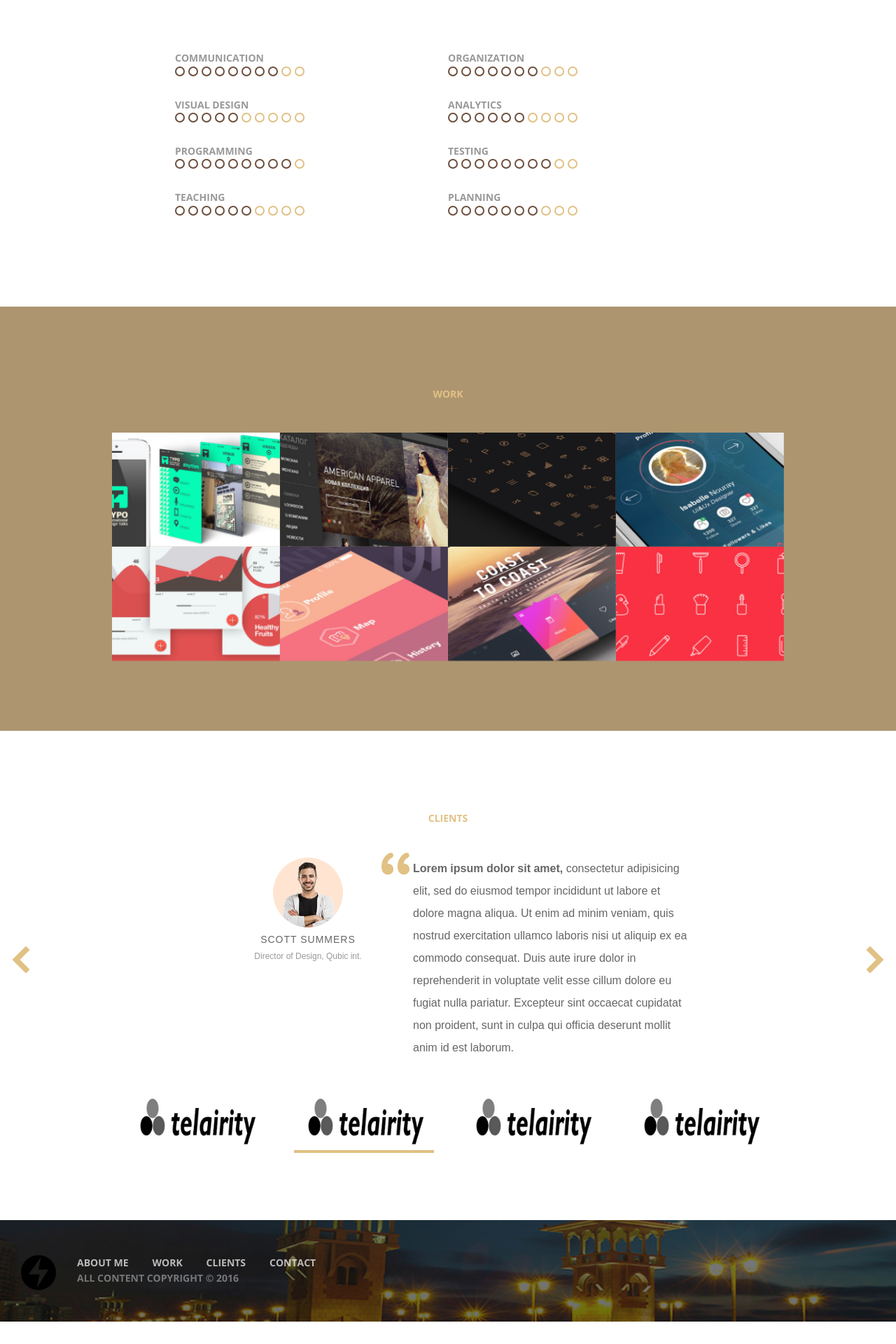
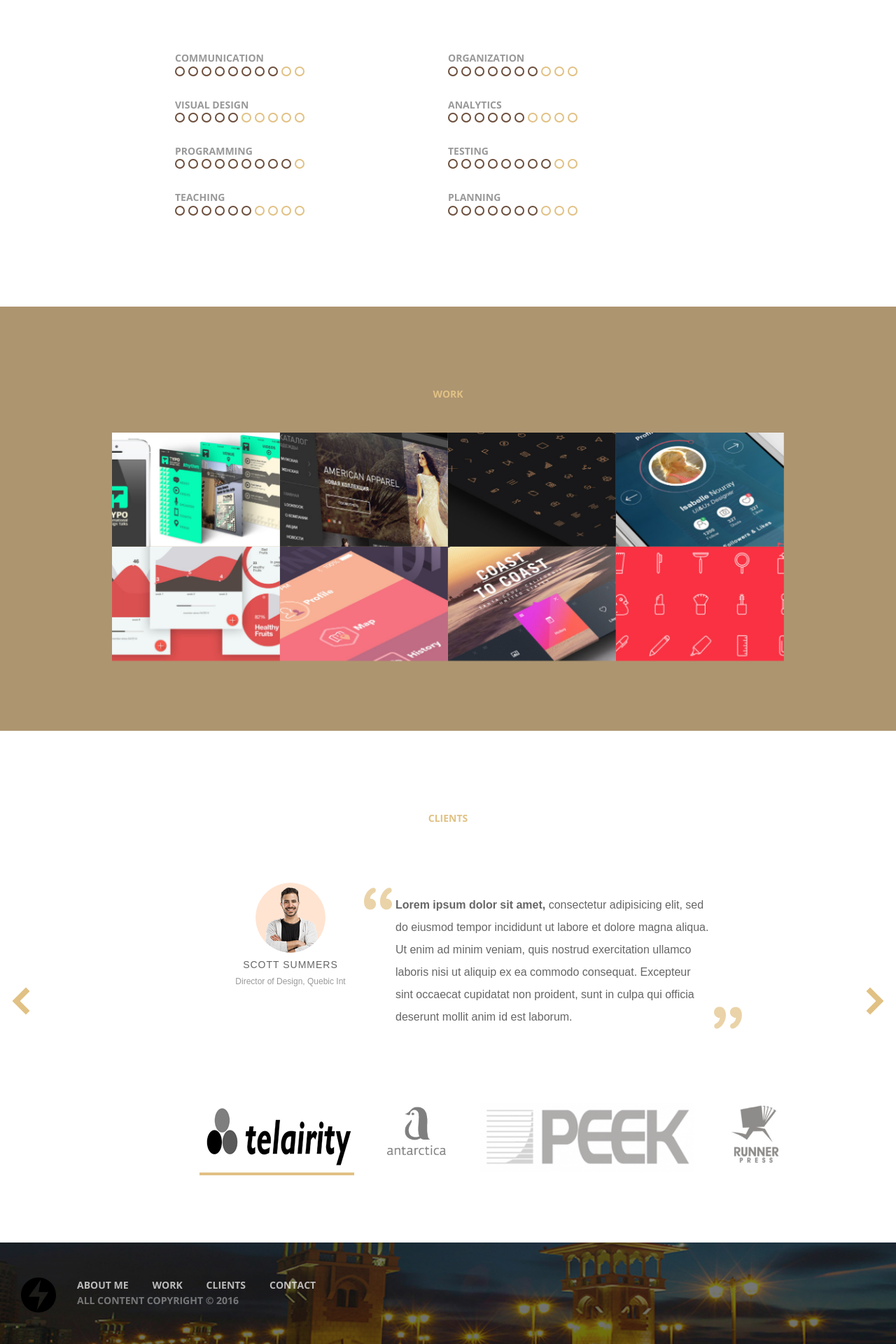
Before and after one commit to MAshrafM/DevTips_Projects, a Jekyll site: the page built from 1.res_web/index.html, in a window 1280 px wide. Shown: the part 1394-3314 px from the top of the page at 70% size. Built offline with Jekyll 4.4.1, drawn with Linux system fonts in a browser that asks for light colours; before the commit the page ends 3282 px from its top, so only the background shows below that.

Commit message:
clients script and media query

```diff
--- a/1.res_web/_includes/clients.html
+++ b/1.res_web/_includes/clients.html
@@ -1,29 +1,40 @@
 <section class="client-section">
   <h3 id="clients">Clients</h3>
+
+  <div class="clients-mobile-nav">
+    {% for client in site.data.portfolio.clients %}
+      <span></span>
+    {% endfor %}
+  </div>
+
 
   <div class="clients-controls">
     <div class="control-next">{% include icons/icon-arrow-next.html %}</div>
     <div class="control-prev">{% include icons/icon-arrow-prev.html %}</div>
   </div>
   <div class="clients-belt">
+    {% for client in site.data.portfolio.clients %}
     <div class="client-unit">
       <div class="client-face">
-        <img src="assets/img/clients/f1.png" alt="face" />
-        <strong class="client-name">Scott Summers</strong>
-        <em class="client-title">Director of Design, Qubic int.</em>
+        <img src="assets/img/clients/{{ client.avatar }}" alt="face" />
+        <strong class="client-name">{{ client.name }}</strong>
+        <em class="client-title">{{ client.title }}</em>
       </div>
       <div class="client-content">
         <div class="client-quote">
           {% include icons/icon-quote.html %}
         </div>
-        <strong>Lorem ipsum dolor sit amet,</strong> consectetur adipisicing elit, sed do eiusmod tempor incididunt ut labore et dolore magna aliqua. Ut enim ad minim veniam, quis nostrud exercitation ullamco laboris nisi ut aliquip ex ea commodo consequat. Duis aute irure dolor in reprehenderit in voluptate velit esse cillum dolore eu fugiat nulla pariatur. Excepteur sint occaecat cupidatat non proident, sunt in culpa qui officia deserunt mollit anim id est laborum.
+        {{client.quote}}
+        <div class="client-quote-close">
+          {% include icons/icon-quote-close.html %}
+        </div>
       </div>
     </div>
+    {% endfor %}
   </div>
   <div class="clients-logo">
-    <div class="client-logo"> </div>
-    <div class="client-logo active-client"> </div>
-    <div class="client-logo"> </div>
-    <div class="client-logo"> </div>
+    {% for client in site.data.portfolio.clients %}
+      <img class="client-logo" src="assets/img/clients/{{ client.logo}}" />
+    {% endfor %}
   </div>
 </section>
--- /dev/null
+++ b/1.res_web/_includes/icons/icon-quote-close.html
@@ -0,0 +1,11 @@
+<?xml version="1.0" encoding="utf-8"?>
+<!-- Generator: Adobe Illustrator 19.0.0, SVG Export Plug-In . SVG Version: 6.00 Build 0)  -->
+<svg version="1.1" id="Layer_1" xmlns="http://www.w3.org/2000/svg" xmlns:xlink="http://www.w3.org/1999/xlink" x="0px" y="0px"
+ style="enable-background:new 0 0 40 40;" xml:space="preserve">
+<path id="XMLID_3_" d="M29.5,24c-1.1,1.4-2.5,2.5-4.4,3.5c-1.4,0.7-2,1.9-2,3.4c0,1,0.3,1.9,0.9,2.5c0.6,0.7,1.5,1,2.6,1
+	c1.7,0,3.6-0.9,5.7-2.6c2.1-1.8,3.9-4.1,5.4-7.1c1.5-3,2.2-6.2,2.2-9.6c0-3.7-0.9-6.6-2.5-8.7c-1.7-2-3.8-3-6.3-3
+	c-2.3,0-4.3,0.7-5.9,2.2C23.7,7,22.9,8.8,22.9,11c0,2.3,0.8,4.1,2.4,5.6c1.6,1.5,3.4,2.3,5.3,2.3l0.7,0C31.2,21,30.6,22.7,29.5,24z
+	 M6.6,24c-1,1.3-2.4,2.5-4.3,3.6c-1.4,0.7-2,1.8-2,3.4c0,1.1,0.3,1.9,0.9,2.6c0.6,0.6,1.5,1,2.6,1C5,34.5,6.5,34,8,33
+	c1.6-1,3-2.4,4.4-4.2c1.4-1.8,2.5-3.8,3.3-6.2c0.9-2.4,1.3-4.9,1.3-7.5c0-3.7-0.8-6.6-2.5-8.7c-1.7-2.1-3.8-3.1-6.4-3.1
+	c-2.3,0-4.3,0.8-5.9,2.2C0.8,7.1,0,8.9,0,11.1c0,2.3,0.8,4.1,2.4,5.6C4,18.2,5.7,19,7.7,19l0.7,0C8.1,21,7.6,22.7,6.6,24z"/>
+</svg>
--- /dev/null
+++ b/1.res_web/assets/css/1-tools/_skew.scss
@@ -0,0 +1,73 @@
+
+
+%skew_anime {
+  width: 100%;
+  -webkit-animation: animation 800ms linear both;
+  animation: animation 800ms linear both;
+}
+
+/* Generated with Bounce.js. Edit at http://goo.gl/5JkmzN */
+
+
+
+.animation-target {
+  -webkit-animation: animation 800ms linear both;
+  animation: animation 800ms linear both;
+}
+
+/* Generated with Bounce.js. Edit at http://goo.gl/1FNoJW */
+
+
+
+.animation-target {
+  -webkit-animation: animation 800ms linear both;
+  animation: animation 800ms linear both;
+}
+
+/* Generated with Bounce.js. Edit at http://goo.gl/2EHEsI */
+
+@-webkit-keyframes animation {
+  0% { -webkit-transform: matrix3d(0, 0, 0, 0, 0, 0, 0, 0, 0, 0, 1, 0, 0, 0, 0, 1); transform: matrix3d(0, 0, 0, 0, 0, 0, 0, 0, 0, 0, 1, 0, 0, 0, 0, 1); }
+  3% { -webkit-transform: matrix3d(0.323, 0.092, 0, 0, 0.061, 0.323, 0, 0, 0, 0, 1, 0, 0, 0, 0, 1); transform: matrix3d(0.323, 0.092, 0, 0, 0.061, 0.323, 0, 0, 0, 0, 1, 0, 0, 0, 0, 1); }
+  4.5% { -webkit-transform: matrix3d(0.485, 0.167, 0, 0, 0.109, 0.485, 0, 0, 0, 0, 1, 0, 0, 0, 0, 1); transform: matrix3d(0.485, 0.167, 0, 0, 0.109, 0.485, 0, 0, 0, 0, 1, 0, 0, 0, 0, 1); }
+  6.01% { -webkit-transform: matrix3d(0.635, 0.229, 0, 0, 0.149, 0.635, 0, 0, 0, 0, 1, 0, 0, 0, 0, 1); transform: matrix3d(0.635, 0.229, 0, 0, 0.149, 0.635, 0, 0, 0, 0, 1, 0, 0, 0, 0, 1); }
+  9.01% { -webkit-transform: matrix3d(0.88, 0.276, 0, 0, 0.181, 0.88, 0, 0, 0, 0, 1, 0, 0, 0, 0, 1); transform: matrix3d(0.88, 0.276, 0, 0, 0.181, 0.88, 0, 0, 0, 0, 1, 0, 0, 0, 0, 1); }
+  11.92% { -webkit-transform: matrix3d(1.035, 0.234, 0, 0, 0.155, 1.035, 0, 0, 0, 0, 1, 0, 0, 0, 0, 1); transform: matrix3d(1.035, 0.234, 0, 0, 0.155, 1.035, 0, 0, 0, 0, 1, 0, 0, 0, 0, 1); }
+  13.51% { -webkit-transform: matrix3d(1.087, 0.193, 0, 0, 0.128, 1.087, 0, 0, 0, 0, 1, 0, 0, 0, 0, 1); transform: matrix3d(1.087, 0.193, 0, 0, 0.128, 1.087, 0, 0, 0, 0, 1, 0, 0, 0, 0, 1); }
+  17.74% { -webkit-transform: matrix3d(1.139, 0.083, 0, 0, 0.055, 1.139, 0, 0, 0, 0, 1, 0, 0, 0, 0, 1); transform: matrix3d(1.139, 0.083, 0, 0, 0.055, 1.139, 0, 0, 0, 0, 1, 0, 0, 0, 0, 1); }
+  17.92% { -webkit-transform: matrix3d(1.139, 0.079, 0, 0, 0.052, 1.139, 0, 0, 0, 0, 1, 0, 0, 0, 0, 1); transform: matrix3d(1.139, 0.079, 0, 0, 0.052, 1.139, 0, 0, 0, 0, 1, 0, 0, 0, 0, 1); }
+  23.65% { -webkit-transform: matrix3d(1.094, -0.002, 0, 0, -0.001, 1.094, 0, 0, 0, 0, 1, 0, 0, 0, 0, 1); transform: matrix3d(1.094, -0.002, 0, 0, -0.001, 1.094, 0, 0, 0, 0, 1, 0, 0, 0, 0, 1); }
+  29.03% { -webkit-transform: matrix3d(1.032, -0.017, 0, 0, -0.011, 1.032, 0, 0, 0, 0, 1, 0, 0, 0, 0, 1); transform: matrix3d(1.032, -0.017, 0, 0, -0.011, 1.032, 0, 0, 0, 0, 1, 0, 0, 0, 0, 1); }
+  29.47% { -webkit-transform: matrix3d(1.028, -0.017, 0, 0, -0.011, 1.028, 0, 0, 0, 0, 1, 0, 0, 0, 0, 1); transform: matrix3d(1.028, -0.017, 0, 0, -0.011, 1.028, 0, 0, 0, 0, 1, 0, 0, 0, 0, 1); }
+  34.63% { -webkit-transform: matrix3d(0.994, -0.012, 0, 0, -0.008, 0.994, 0, 0, 0, 0, 1, 0, 0, 0, 0, 1); transform: matrix3d(0.994, -0.012, 0, 0, -0.008, 0.994, 0, 0, 0, 0, 1, 0, 0, 0, 0, 1); }
+  40.14% { -webkit-transform: matrix3d(0.985, -0.004, 0, 0, -0.003, 0.985, 0, 0, 0, 0, 1, 0, 0, 0, 0, 1); transform: matrix3d(0.985, -0.004, 0, 0, -0.003, 0.985, 0, 0, 0, 0, 1, 0, 0, 0, 0, 1); }
+  52.93% { -webkit-transform: matrix3d(0.998, 0.001, 0, 0, 0.001, 0.998, 0, 0, 0, 0, 1, 0, 0, 0, 0, 1); transform: matrix3d(0.998, 0.001, 0, 0, 0.001, 0.998, 0, 0, 0, 0, 1, 0, 0, 0, 0, 1); }
+  62.36% { -webkit-transform: matrix3d(1.002, 0, 0, 0, 0, 1.002, 0, 0, 0, 0, 1, 0, 0, 0, 0, 1); transform: matrix3d(1.002, 0, 0, 0, 0, 1.002, 0, 0, 0, 0, 1, 0, 0, 0, 0, 1); }
+  76.39% { -webkit-transform: matrix3d(1, 0, 0, 0, 0, 1, 0, 0, 0, 0, 1, 0, 0, 0, 0, 1); transform: matrix3d(1, 0, 0, 0, 0, 1, 0, 0, 0, 0, 1, 0, 0, 0, 0, 1); }
+  84.68% { -webkit-transform: matrix3d(1, 0, 0, 0, 0, 1, 0, 0, 0, 0, 1, 0, 0, 0, 0, 1); transform: matrix3d(1, 0, 0, 0, 0, 1, 0, 0, 0, 0, 1, 0, 0, 0, 0, 1); }
+  93.75% { -webkit-transform: matrix3d(1, 0, 0, 0, 0, 1, 0, 0, 0, 0, 1, 0, 0, 0, 0, 1); transform: matrix3d(1, 0, 0, 0, 0, 1, 0, 0, 0, 0, 1, 0, 0, 0, 0, 1); }
+  100% { -webkit-transform: matrix3d(1, 0, 0, 0, 0, 1, 0, 0, 0, 0, 1, 0, 0, 0, 0, 1); transform: matrix3d(1, 0, 0, 0, 0, 1, 0, 0, 0, 0, 1, 0, 0, 0, 0, 1); }
+}
+
+@keyframes animation {
+  0% { -webkit-transform: matrix3d(0, 0, 0, 0, 0, 0, 0, 0, 0, 0, 1, 0, 0, 0, 0, 1); transform: matrix3d(0, 0, 0, 0, 0, 0, 0, 0, 0, 0, 1, 0, 0, 0, 0, 1); }
+  3% { -webkit-transform: matrix3d(0.323, 0.092, 0, 0, 0.061, 0.323, 0, 0, 0, 0, 1, 0, 0, 0, 0, 1); transform: matrix3d(0.323, 0.092, 0, 0, 0.061, 0.323, 0, 0, 0, 0, 1, 0, 0, 0, 0, 1); }
+  4.5% { -webkit-transform: matrix3d(0.485, 0.167, 0, 0, 0.109, 0.485, 0, 0, 0, 0, 1, 0, 0, 0, 0, 1); transform: matrix3d(0.485, 0.167, 0, 0, 0.109, 0.485, 0, 0, 0, 0, 1, 0, 0, 0, 0, 1); }
+  6.01% { -webkit-transform: matrix3d(0.635, 0.229, 0, 0, 0.149, 0.635, 0, 0, 0, 0, 1, 0, 0, 0, 0, 1); transform: matrix3d(0.635, 0.229, 0, 0, 0.149, 0.635, 0, 0, 0, 0, 1, 0, 0, 0, 0, 1); }
+  9.01% { -webkit-transform: matrix3d(0.88, 0.276, 0, 0, 0.181, 0.88, 0, 0, 0, 0, 1, 0, 0, 0, 0, 1); transform: matrix3d(0.88, 0.276, 0, 0, 0.181, 0.88, 0, 0, 0, 0, 1, 0, 0, 0, 0, 1); }
+  11.92% { -webkit-transform: matrix3d(1.035, 0.234, 0, 0, 0.155, 1.035, 0, 0, 0, 0, 1, 0, 0, 0, 0, 1); transform: matrix3d(1.035, 0.234, 0, 0, 0.155, 1.035, 0, 0, 0, 0, 1, 0, 0, 0, 0, 1); }
+  13.51% { -webkit-transform: matrix3d(1.087, 0.193, 0, 0, 0.128, 1.087, 0, 0, 0, 0, 1, 0, 0, 0, 0, 1); transform: matrix3d(1.087, 0.193, 0, 0, 0.128, 1.087, 0, 0, 0, 0, 1, 0, 0, 0, 0, 1); }
+  17.74% { -webkit-transform: matrix3d(1.139, 0.083, 0, 0, 0.055, 1.139, 0, 0, 0, 0, 1, 0, 0, 0, 0, 1); transform: matrix3d(1.139, 0.083, 0, 0, 0.055, 1.139, 0, 0, 0, 0, 1, 0, 0, 0, 0, 1); }
+  17.92% { -webkit-transform: matrix3d(1.139, 0.079, 0, 0, 0.052, 1.139, 0, 0, 0, 0, 1, 0, 0, 0, 0, 1); transform: matrix3d(1.139, 0.079, 0, 0, 0.052, 1.139, 0, 0, 0, 0, 1, 0, 0, 0, 0, 1); }
+  23.65% { -webkit-transform: matrix3d(1.094, -0.002, 0, 0, -0.001, 1.094, 0, 0, 0, 0, 1, 0, 0, 0, 0, 1); transform: matrix3d(1.094, -0.002, 0, 0, -0.001, 1.094, 0, 0, 0, 0, 1, 0, 0, 0, 0, 1); }
+  29.03% { -webkit-transform: matrix3d(1.032, -0.017, 0, 0, -0.011, 1.032, 0, 0, 0, 0, 1, 0, 0, 0, 0, 1); transform: matrix3d(1.032, -0.017, 0, 0, -0.011, 1.032, 0, 0, 0, 0, 1, 0, 0, 0, 0, 1); }
+  29.47% { -webkit-transform: matrix3d(1.028, -0.017, 0, 0, -0.011, 1.028, 0, 0, 0, 0, 1, 0, 0, 0, 0, 1); transform: matrix3d(1.028, -0.017, 0, 0, -0.011, 1.028, 0, 0, 0, 0, 1, 0, 0, 0, 0, 1); }
+  34.63% { -webkit-transform: matrix3d(0.994, -0.012, 0, 0, -0.008, 0.994, 0, 0, 0, 0, 1, 0, 0, 0, 0, 1); transform: matrix3d(0.994, -0.012, 0, 0, -0.008, 0.994, 0, 0, 0, 0, 1, 0, 0, 0, 0, 1); }
+  40.14% { -webkit-transform: matrix3d(0.985, -0.004, 0, 0, -0.003, 0.985, 0, 0, 0, 0, 1, 0, 0, 0, 0, 1); transform: matrix3d(0.985, -0.004, 0, 0, -0.003, 0.985, 0, 0, 0, 0, 1, 0, 0, 0, 0, 1); }
+  52.93% { -webkit-transform: matrix3d(0.998, 0.001, 0, 0, 0.001, 0.998, 0, 0, 0, 0, 1, 0, 0, 0, 0, 1); transform: matrix3d(0.998, 0.001, 0, 0, 0.001, 0.998, 0, 0, 0, 0, 1, 0, 0, 0, 0, 1); }
+  62.36% { -webkit-transform: matrix3d(1.002, 0, 0, 0, 0, 1.002, 0, 0, 0, 0, 1, 0, 0, 0, 0, 1); transform: matrix3d(1.002, 0, 0, 0, 0, 1.002, 0, 0, 0, 0, 1, 0, 0, 0, 0, 1); }
+  76.39% { -webkit-transform: matrix3d(1, 0, 0, 0, 0, 1, 0, 0, 0, 0, 1, 0, 0, 0, 0, 1); transform: matrix3d(1, 0, 0, 0, 0, 1, 0, 0, 0, 0, 1, 0, 0, 0, 0, 1); }
+  84.68% { -webkit-transform: matrix3d(1, 0, 0, 0, 0, 1, 0, 0, 0, 0, 1, 0, 0, 0, 0, 1); transform: matrix3d(1, 0, 0, 0, 0, 1, 0, 0, 0, 0, 1, 0, 0, 0, 0, 1); }
+  93.75% { -webkit-transform: matrix3d(1, 0, 0, 0, 0, 1, 0, 0, 0, 0, 1, 0, 0, 0, 0, 1); transform: matrix3d(1, 0, 0, 0, 0, 1, 0, 0, 0, 0, 1, 0, 0, 0, 0, 1); }
+  100% { -webkit-transform: matrix3d(1, 0, 0, 0, 0, 1, 0, 0, 0, 0, 1, 0, 0, 0, 0, 1); transform: matrix3d(1, 0, 0, 0, 0, 1, 0, 0, 0, 0, 1, 0, 0, 0, 0, 1); }
+}
--- a/1.res_web/assets/css/3-sections/_clients.sass
+++ b/1.res_web/assets/css/3-sections/_clients.sass
@@ -3,9 +3,15 @@
   position: relative
 
   .client-unit
-    max-width: 700px
-    margin: 0 auto 50px
-    +display(flex)
+    max-width: 750px
+    margin: 50px auto
+    position: relative
+    z-index: 1
+    display: none
+
+    &.active-client
+      +display(flex)
+      @extend %skew_anime
 
     .client-face
       min-width: 300px
@@ -32,47 +38,56 @@
       line-height: 32px
       font-weight: 300
 
-      .client-quote
-        +position(absolute, -10px null null -45px)
+      .client-quote, .client-quote-close
         +size(60px)
         z-index: -1
 
-        path
-          fill: $accent
+        svg
+          width: 100%
+          height: 100%
+
+          path
+            fill: $accent
+            opacity: 0.7
+
+      .client-quote
+        +position(absolute, 4px null null -45px)
+
+      .client-quote-close
+        +position(absolute, null -65px -10px -null)
 
 
 .clients-logo
   position: relative
-  width: 100%
-  margin: 0 auto 100px
+  max-width: 750px
+  margin: 90px auto 100px
   +display(flex)
-  +align-items(space-around)
-  +justify-content(center)
+  +align-items(center)
+  +justify-content(space-around)
 
   .client-logo
-    height: 80px
-    min-width: 200px
-    background:
-      image: url(/assets/img/clients/c1.jpg)
-      size: contain
-      position: center
-      repeat: no-repeat
+    height: 100px
     cursor: pointer
     margin: 0 20px
+    opacity: 0.5
 
     &.active-client
       box-shadow: 0px 4px 0px $accent
+      opacity: 1
 
 
 .client-section
   position: relative
+  overflow-x: hidden
+  overflow-y: hidden
 
   .clients-controls
-    +position(absolute, 0px 0px 0px 0px)
     width: 100%
 
     > div
       +size(40px)
+      cursor: pointer
+      z-index: 2
 
       svg
         max-width: 100%
@@ -86,3 +101,54 @@
 
     .control-prev
       +position(absolute, 50% null null 10px)
+
+// Clients-mobile
+.clients-mobile-nav
+  text-align: center
+  display: none
+
+  span
+    cursor: pointer
+    display: inline-block
+    +size(16px)
+    border-radius: 50%
+    border: 2px solid $bg-icon
+    margin: 0px 10px
+
+    &.active-client
+      border-color: $accent
+
+@media (max-width: 750px)
+  .clients-controls
+    display: none
+
+  .clients-belt
+
+    .client-unit.active-client
+      display: block
+      position: relative
+      margin-left: 0px
+      left: auto
+
+      .client-face
+        margin-bottom: 20px
+
+      .client-content
+        padding: 0px 30px
+        max-width: 400px
+        margin: 0px auto
+
+  .clients-logo
+    display: none
+
+  .clients-mobile-nav
+    display: block
+
+
+
+@media screen and (max-width: 570px)
+  .client-quote
+    +position(absolute, 4px null null 5px)
+
+  .client-quote-close
+    right: 0px
--- a/1.res_web/assets/css/main.sass
+++ b/1.res_web/assets/css/main.sass
@@ -1,7 +1,8 @@
 ---
 # This is the Front Matter block
 ---
-
+body
+  overflow-x: hidden
 // This is the single file output by sass. It is intended to ONLY @import other files.
 $logo : '{{ site.data.portfolio.logo }}'
 $hero : '{{ site.data.portfolio.hero }}'
@@ -16,6 +17,7 @@ $icon-mag: '{{ site.data.portfolio.mag }}'
 @import '1-tools/vars'
 @import '1-tools/placeholders'
 @import '1-tools/spinner'
+@import '1-tools/skew'
 
 // 2 - BASICS
 @import '2-basics/body-element'
--- a/1.res_web/assets/js/functions.js
+++ b/1.res_web/assets/js/functions.js
@@ -2,6 +2,7 @@ $(function(){
   smoothScroll(1000);
   workBelt();
   workLoad();
+  clientActive();
 });
 
 function smoothScroll(duration){
@@ -42,3 +43,48 @@ function workLoad(){
     $('.project-title').text(newTitle);
   });
 };
+
+function clientActive(){
+
+  $('.client-unit').first().addClass('active-client');
+  $('.client-logo').first().addClass('active-client');
+  $('.clients-mobile-nav span').first().addClass('active-client');
+
+
+  $('.client-logo, .clients-mobile-nav span').click(function(){
+    var $this = $(this),
+        $siblings = $this.parent().children(),
+        position = $siblings.index($this);
+
+    $('.client-unit').removeClass('active-client').eq(position).addClass('active-client');
+    $siblings.removeClass('active-client');
+    $this.addClass('active-client');
+  });
+
+  $('.control-next, .control-prev').click(function(){
+    var $this = $(this),
+        curr = $('.clients-belt').find('.active-client'),
+        position = $('.clients-belt').children().index(curr),
+        clientNum = $('.client-unit').length;
+
+    if($this.hasClass('control-next')){
+      if(position < clientNum -1){
+        $('.active-client').removeClass('active-client').next().addClass('active-client');
+      }
+      else{
+        $('.client-unit').removeClass('active-client').first().addClass('active-client');
+        $('.client-logo').removeClass('active-client').first().addClass('active-client');
+      }
+    }
+    else{
+      if(position == 0){
+        $('.client-unit').removeClass('active-client').last().addClass('active-client');
+        $('.client-logo').removeClass('active-client').last().addClass('active-client');
+      }
+      else{
+        $('.active-client').removeClass('active-client').prev().addClass('active-client');
+      }
+    }
+
+  });
+}
```
Also changed, not shown: 1.res_web/_data/portfolio.yml (+8 -0 lines).
